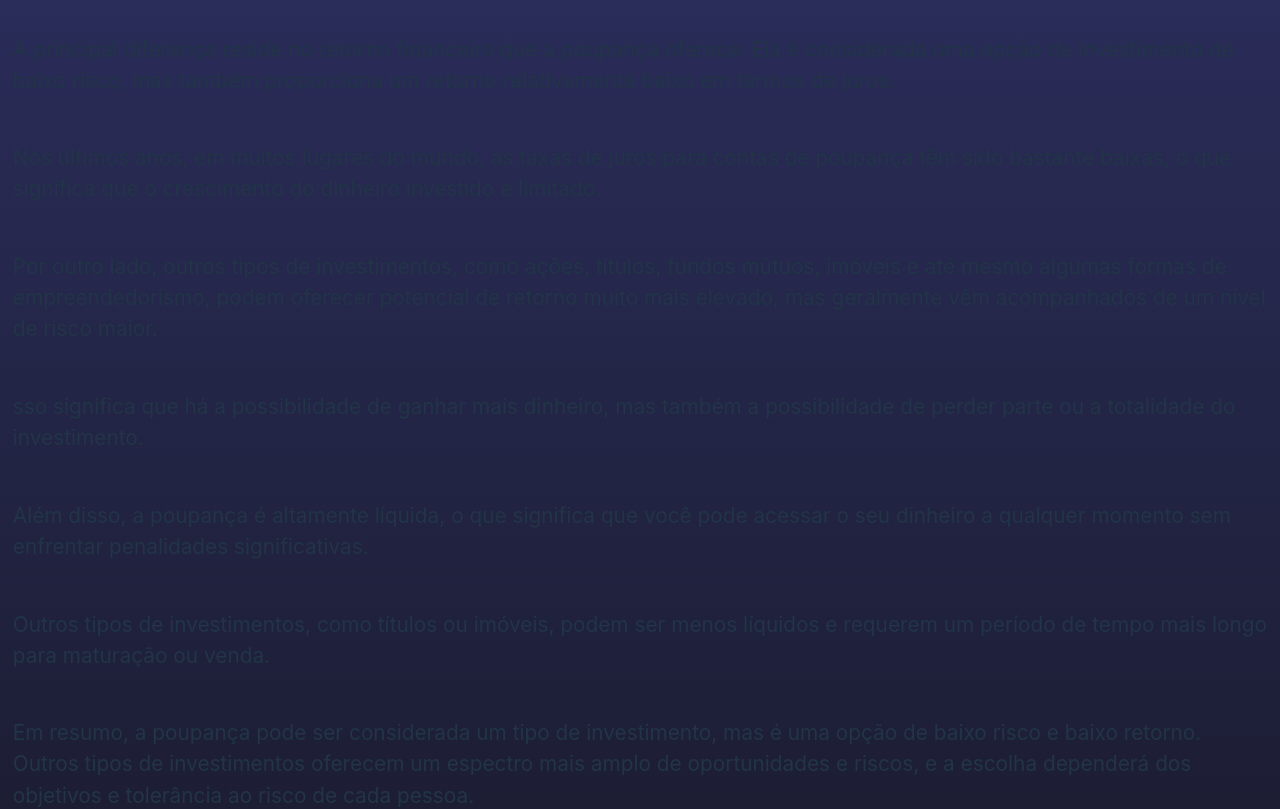
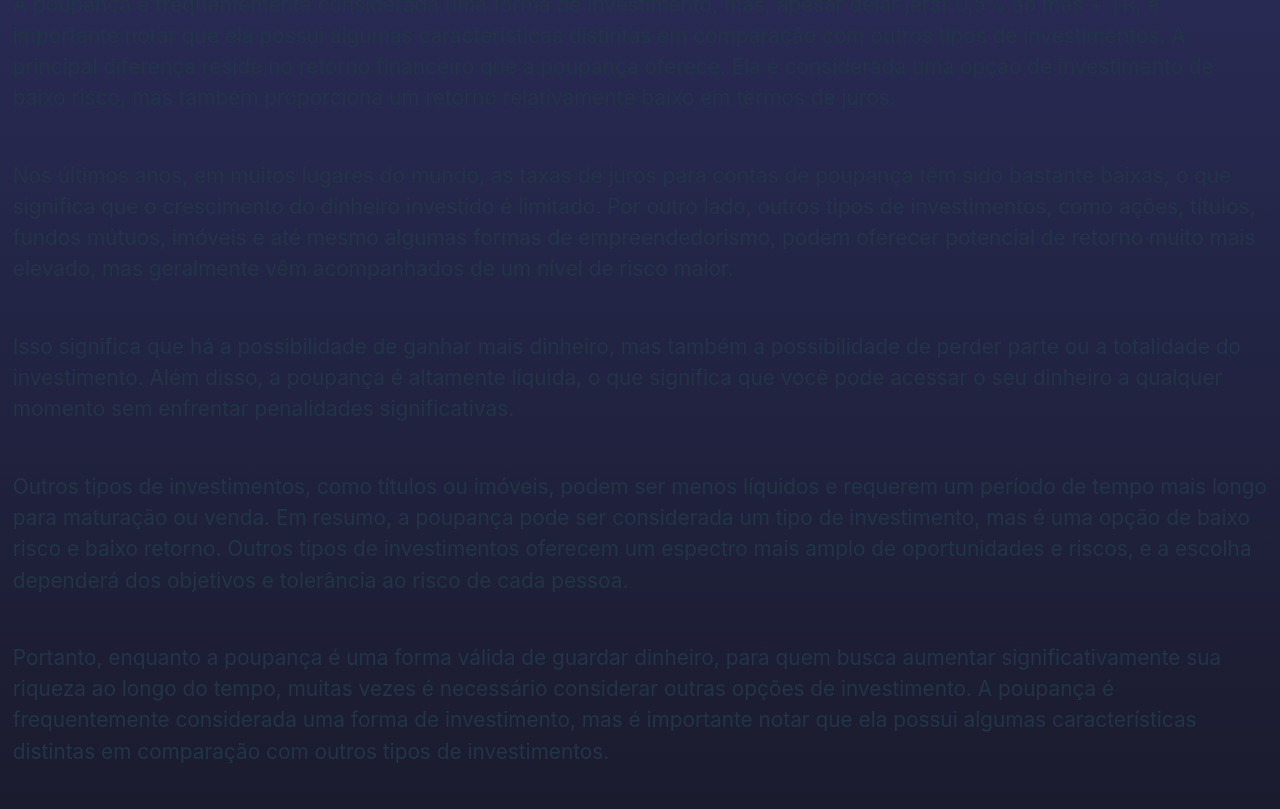
Before and after one commit to Guztaver/aprendendoAInvenstir, a Vue app: page / in a window 1280 px wide. Shown: the part 3655-4464 px from the top of the page. Built offline with nearby package versions, Linux system fonts and the light colour scheme.

Commit message:
changing some text to give more context and style

```diff
--- a/src/components/Investing.vue
+++ b/src/components/Investing.vue
@@ -14,6 +14,7 @@
 </script>
 
 <template>
+  <br />
   <h2>Quanto meu dinheiro renderia?</h2>
   <br />
 
@@ -46,4 +47,5 @@
 
     <p>Você teria R${{ formatPrice(invesmentMonthlyRent * 12 * timeOfInvenstmentInYears) }} retornados de aluguel, ao longo de {{ timeOfInvenstmentInYears }} anos, e se vendesse, teria R${{ formatPrice(invenstmenteSellPrice - invesmentBuyPrice - invesmentBuySellCosts) }} de retorno.</p>
   </div>
+  <br />
 </template>
--- a/src/components/Risks.vue
+++ b/src/components/Risks.vue
@@ -17,4 +17,5 @@
       <li>Desenvolvimento Pessoal: Investir em si mesmo, seja em saúde, bem-estar, ou coaching.</li>
     </ol>
   </div>
+  <br />
 </template>
--- a/src/components/Savings.vue
+++ b/src/components/Savings.vue
@@ -4,15 +4,25 @@
   <br />
 
   <div id="text_contet">
-    <p>A poupança é frequentemente considerada uma forma de investimento, mas, apesar delar jerar 0,5% ao mês + TR, é importante notar que ela possui algumas características distintas em comparação com outros tipos de investimentos.</p>
-    <p>A principal diferença reside no retorno financeiro que a poupança oferece. Ela é considerada uma opção de investimento de baixo risco, mas também proporciona um retorno relativamente baixo em termos de juros. </p>
-    <p>Nos últimos anos, em muitos lugares do mundo, as taxas de juros para contas de poupança têm sido bastante baixas, o que significa que o crescimento do dinheiro investido é limitado.</p>
-    <p>Por outro lado, outros tipos de investimentos, como ações, títulos, fundos mútuos, imóveis e até mesmo algumas formas de empreendedorismo, podem oferecer potencial de retorno muito mais elevado, mas geralmente vêm acompanhados de um nível de risco maior.</p>
-    <p>sso significa que há a possibilidade de ganhar mais dinheiro, mas também a possibilidade de perder parte ou a totalidade do investimento.</p>
-    <p>Além disso, a poupança é altamente líquida, o que significa que você pode acessar o seu dinheiro a qualquer momento sem enfrentar penalidades significativas. </p>
-    <p> Outros tipos de investimentos, como títulos ou imóveis, podem ser menos líquidos e requerem um período de tempo mais longo para maturação ou venda.</p>
-    <p>Em resumo, a poupança pode ser considerada um tipo de investimento, mas é uma opção de baixo risco e baixo retorno. Outros tipos de investimentos oferecem um espectro mais amplo de oportunidades e riscos, e a escolha dependerá dos objetivos e tolerância ao risco de cada pessoa.</p>
-    <p>Portanto, enquanto a poupança é uma forma válida de guardar dinheiro, para quem busca aumentar significativamente sua riqueza ao longo do tempo, muitas vezes é necessário considerar outras opções de investimento.</p>
+    <br />
+    <p>A poupança é frequentemente considerada uma forma de investimento, mas, apesar delar jerar 0,5% ao mês + TR, é importante notar que ela possui algumas características distintas em comparação com outros tipos de investimentos.
+    A principal diferença reside no retorno financeiro que a poupança oferece. Ela é considerada uma opção de investimento de baixo risco, mas também proporciona um retorno relativamente baixo em termos de juros.</p>
+
+    <p>Nos últimos anos, em muitos lugares do mundo, as taxas de juros para contas de poupança têm sido bastante baixas, o que significa que o crescimento do dinheiro investido é limitado.
+    Por outro lado, outros tipos de investimentos, como ações, títulos, fundos mútuos, imóveis e até mesmo algumas formas de empreendedorismo, podem oferecer potencial de retorno muito mais elevado, mas geralmente vêm acompanhados de um nível de risco maior.</p>
+
+    <p>Isso significa que há a possibilidade de ganhar mais dinheiro, mas também a possibilidade de perder parte ou a totalidade do investimento.
+    Além disso, a poupança é altamente líquida, o que significa que você pode acessar o seu dinheiro a qualquer momento sem enfrentar penalidades significativas.</p>
+
+    <p> Outros tipos de investimentos, como títulos ou imóveis, podem ser menos líquidos e requerem um período de tempo mais longo para maturação ou venda.
+    Em resumo, a poupança pode ser considerada um tipo de investimento, mas é uma opção de baixo risco e baixo retorno.
+    Outros tipos de investimentos oferecem um espectro mais amplo de oportunidades e riscos, e a escolha dependerá dos objetivos e tolerância ao risco de cada pessoa.
+    </p>
+
+    <p>Portanto, enquanto a poupança é uma forma válida de guardar dinheiro, para quem busca aumentar significativamente sua riqueza ao longo do tempo, muitas vezes é necessário considerar outras opções de investimento.
+    A poupança é frequentemente considerada uma forma de investimento, mas é importante notar que ela possui algumas características distintas em comparação com outros tipos de investimentos.
+    </p>
+    <br />
   </div>
-  <p>A poupança é frequentemente considerada uma forma de investimento, mas é importante notar que ela possui algumas características distintas em comparação com outros tipos de investimentos.</p>
+
 </template>
```
